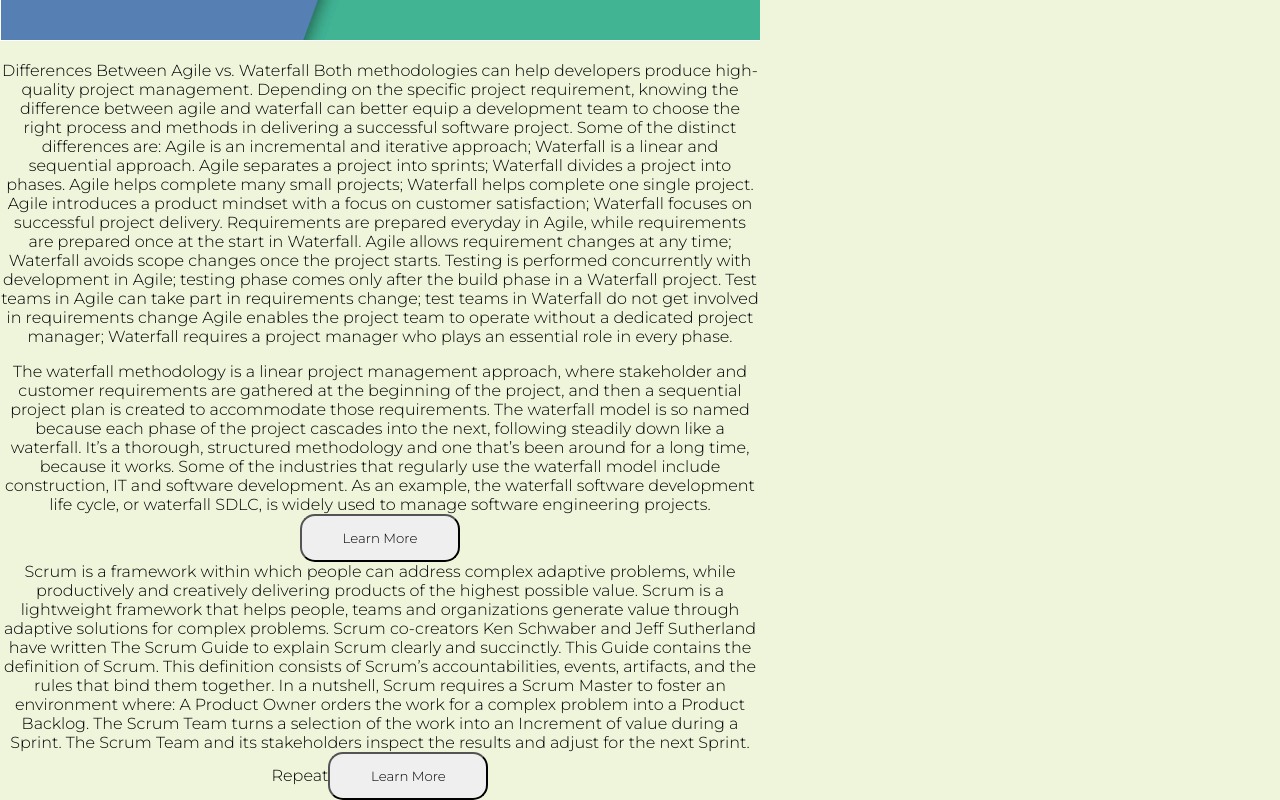
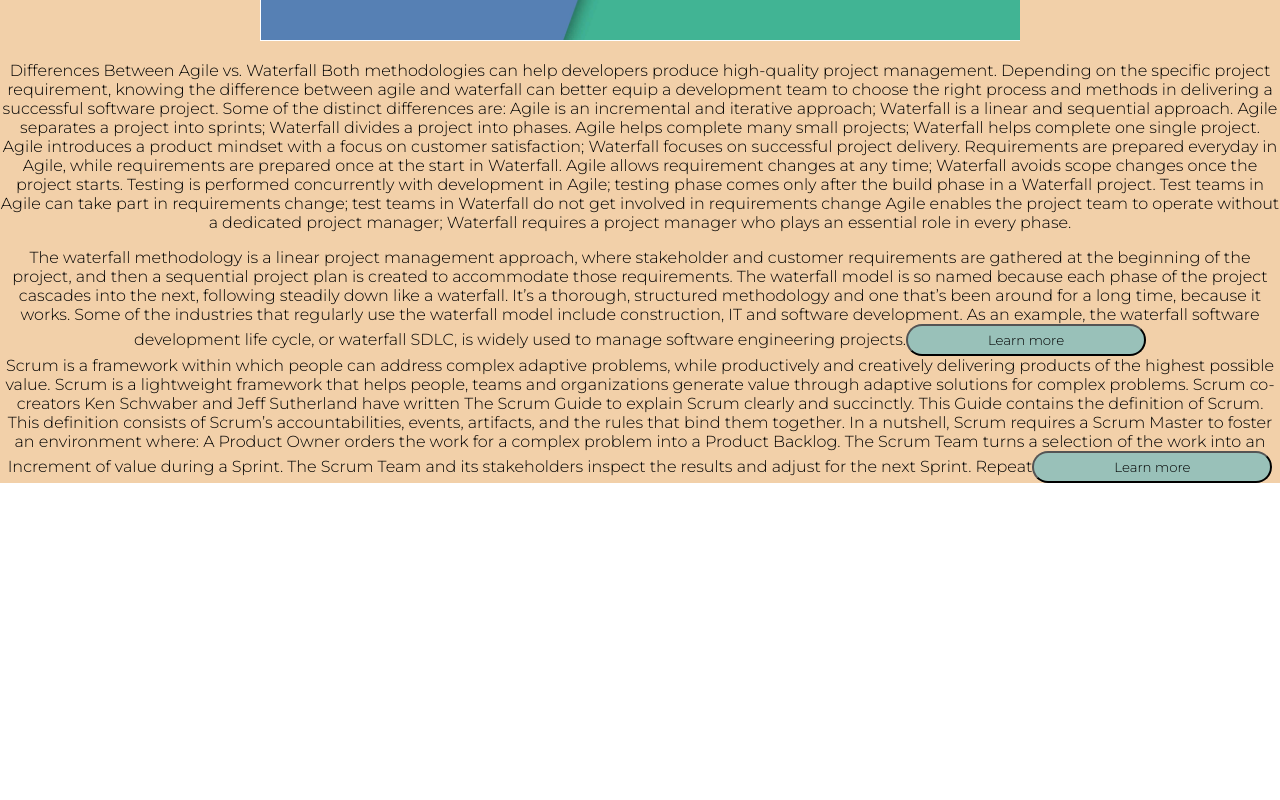
Before and after one commit to Hmac1921/inlamning-agila-metod, a React (Create React App) app: page / in a window 1280 px wide. Shown: the part 476-1276 px from the top of the page. After the commit the page ends 959 px from the top, so only its background shows below. Built offline with nearby package versions, Linux system fonts and the light colour scheme.

Commit message:
#11 and #12 issues fixed

```diff
--- a/src/App.css
+++ b/src/App.css
@@ -3,19 +3,3 @@
 * {
   font-family: 'Montserrat', sans-serif;
 }
-
-.App {
-  min-width: 100vw;
-  min-height: 100vh;
-  text-align: center;
-  background-color: #EEF5DB;
-  display: grid;
-  grid-template-columns: repeat(4, 1fr);
-}
-
-button {
-  width: 10rem;
-  height: 3rem;
-  border-radius: 15px;
-
-}
--- a/src/App.js
+++ b/src/App.js
@@ -16,7 +16,17 @@ function App() {
             <Route path='/waterfall' element={<Waterfall />}></Route>
           </Routes>
         </main>
-        <footer>
+
+      </div>
+    </Router>
+  );
+}
+
+export default App;
+
+/*
+
+    <footer>
           <nav>
             <Link to={"/"}> Start // </Link>
             <Link to={"/agile"}> Agile // </Link>
@@ -24,9 +34,4 @@ function App() {
 
           </nav>
         </footer>
-      </div>
-    </Router>
-  );
-}
-
-export default App;
+*/
--- a/src/pages/Agile.module.css
+++ b/src/pages/Agile.module.css
@@ -0,0 +1,3 @@
+.outer {
+    background-color: #D88C9A;
+}
--- a/src/pages/Start.jsx
+++ b/src/pages/Start.jsx
@@ -1,11 +1,15 @@
 import image from '../img/avsw.png'
+import styles from '../pages/Start.module.css'
+import { Link } from 'react-router-dom'
 
 function Start() {
     return (
-        <article>
-            <section className={'header'}>
+        <article className={styles.header}>
+            <section className={styles.headerItems} >
+
                 <h1>Welcome to the agile and waterfall methodologies resource</h1>
                 <img src={image} alt="agile vs waterfall diagram" />
+
                 <p>Differences Between Agile vs. Waterfall
                     Both methodologies can help developers produce high-quality project management. Depending on the specific project requirement, knowing the difference between agile and waterfall can better equip a development team to choose the right process and methods in delivering a successful software project. Some of the distinct differences are:
 
@@ -18,15 +22,16 @@ function Start() {
                     Testing is performed concurrently with development in Agile; testing phase comes only after the build phase in a Waterfall project.
                     Test teams in Agile can take part in requirements change; test teams in Waterfall do not get involved in requirements change
                     Agile enables the project team to operate without a dedicated project manager; Waterfall requires a project manager who plays an essential role in every phase.</p>
+
             </section>
-            <article>
-                <section>
+
+            <section className={styles.waterfallInfo}>
                 The waterfall methodology is a linear project management approach, where stakeholder and customer requirements are gathered at the beginning of the project, and then a sequential project plan is created to accommodate those requirements. The waterfall model is so named because each phase of the project cascades into the next, following steadily down like a waterfall.
 
                 It’s a thorough, structured methodology and one that’s been around for a long time, because it works. Some of the industries that regularly use the waterfall model include construction, IT and software development. As an example, the waterfall software development life cycle, or waterfall SDLC, is widely used to manage software engineering projects.
-                    <button>Learn More</button>
+                <Link to={"/waterfall"}><input className={styles.button} type="button" value="Learn more" /> </Link>
             </section>
-                <section>
+            <section className={styles.agileInfo}>
                 Scrum is a framework within which people can address complex adaptive problems, while productively and creatively delivering products of the highest possible value.
 
                 Scrum is a lightweight framework that helps people, teams and organizations generate value through adaptive solutions for complex problems. Scrum co-creators Ken Schwaber and Jeff Sutherland have written The Scrum Guide to explain Scrum clearly and succinctly.  This Guide contains the definition of Scrum. This definition consists of Scrum’s accountabilities, events, artifacts, and the rules that bind them together.
@@ -37,9 +42,9 @@ function Start() {
                 The Scrum Team turns a selection of the work into an Increment of value during a Sprint.
                 The Scrum Team and its stakeholders inspect the results and adjust for the next Sprint.
                 Repeat
-                    <button>Learn More</button>
+                <Link to={"/agile"}><input className={styles.button} type="button" value="Learn more" /> </Link>
             </section>
-            </article>
+
         </article>
     );
 }
--- a/src/pages/Start.module.css
+++ b/src/pages/Start.module.css
@@ -0,0 +1,32 @@
+.headerItems {
+    grid-column: 1/ 5;
+    grid-row: 1/1;
+}
+
+.agileInfo {
+    grid-column: 1/5;
+    grid-row: 2/2;
+}
+
+.waterfallInfo {
+    grid-column: 1/5;
+    grid-row: 3/3;
+}
+
+.header {
+    min-width: 100vw;
+    min-height: 100vh;
+    text-align: center;
+    background-color: #F2D0A9;
+    display: flex;
+    flex-direction: column;
+
+
+}
+
+.button {
+    width: 15rem;
+    height: 2rem;
+    border-radius: 25px;
+    background-color: #99C1B9;
+}
--- a/src/pages/waterfall.jsx
+++ b/src/pages/waterfall.jsx
@@ -1,7 +1,95 @@
+import image from '../img/whatis-waterfall_model.png'
+import styles from '../pages/waterfall.module.css'
+
 function Waterfall() {
     return (
-        <article>
-            <h1>Waterfall page</h1>
+        <article className={styles.outer}>
+            <h1>Waterfall method</h1>
+            <p>The Waterfall Model was the first Process Model to be introduced. <br /><br /> It is also referred to as a linear-sequential life cycle model. It is very simple to understand and use. In a waterfall model, each phase must be completed before the next phase can begin and there is no overlapping in the phases.<br /><br />
+
+                The Waterfall model is the earliest SDLC approach that was used for software development.<br /><br />
+
+                The waterfall Model illustrates the software development process in a linear sequential flow. This means that any phase in the development process begins only if the previous phase is complete. In this waterfall model, the phases do not overlap.<br /><br /></p>
+            <img className={styles.graphic} src={image} alt="waterfall image" />
+
+            <p>The sequential phases in Waterfall model are −<br /><br />
+
+                Requirement Gathering and analysis − All possible requirements of the system to be developed are captured in this phase and documented in a requirement specification document.<br /><br />
+
+                System Design − The requirement specifications from first phase are studied in this phase and the system design is prepared. This system design helps in specifying hardware and system requirements and helps in defining the overall system architecture.<br /><br />
+
+                Implementation − With inputs from the system design, the system is first developed in small programs called units, which are integrated in the next phase. Each unit is developed and tested for its functionality, which is referred to as Unit Testing.<br /><br />
+
+                Integration and Testing − All the units developed in the implementation phase are integrated into a system after testing of each unit. Post integration the entire system is tested for any faults and failures.<br /><br />
+
+                Deployment of system − Once the functional and non-functional testing is done; the product is deployed in the customer environment or released into the market.<br /><br />
+
+                Maintenance − There are some issues which come up in the client environment. To fix those issues, patches are released. Also to enhance the product some better versions are released. Maintenance is done to deliver these changes in the customer environment.<br /><br />
+
+                All these phases are cascaded to each other in which progress is seen as flowing steadily downwards (like a waterfall) through the phases. The next phase is started only after the defined set of goals are achieved for previous phase and it is signed off, so the name "Waterfall Model". In this model, phases do not overlap.<br /><br />
+
+                Waterfall Model - Application
+                Every software developed is different and requires a suitable SDLC approach to be followed based on the internal and external factors. Some situations where the use of Waterfall model is most appropriate are −<br /><br />
+
+                Requirements are very well documented, clear and fixed.<br /><br />
+
+                Product definition is stable.<br /><br />
+
+                Technology is understood and is not dynamic.<br /><br />
+
+                There are no ambiguous requirements.<br /><br />
+
+                Ample resources with required expertise are available to support the product.<br /><br />
+
+                The project is short.</p>
+            <section>
+                <h2>Pros and Cons</h2>
+                <p>Waterfall Model - Pros<br /><br />
+                    The advantages of waterfall development are that it allows for departmentalization and control. A schedule can be set with deadlines for each stage of development and a product can proceed through the development process model phases one by one.<br /><br />
+
+                    Development moves from concept, through design, implementation, testing, installation, troubleshooting, and ends up at operation and maintenance. Each phase of development proceeds in strict order.<br /><br />
+
+                    Some of the major advantages of the Waterfall Model are as follows −<br /><br />
+
+                    Simple and easy to understand and use<br /><br />
+
+                    Easy to manage due to the rigidity of the model. Each phase has specific deliverables and a review process.<br /><br />
+
+                    Phases are processed and completed one at a time.<br /><br />
+
+                    Works well for smaller projects where requirements are very well understood.<br /><br />
+
+                    Clearly defined stages.<br /><br />
+
+                    Well understood milestones.<br /><br />
+
+                    Easy to arrange tasks.<br /><br />
+
+                    Process and results are well documented.<br /><br />
+
+                    Waterfall Model - Cons<br /><br />
+                    The disadvantage of waterfall development is that it does not allow much reflection or revision. Once an application is in the testing stage, it is very difficult to go back and change something that was not well-documented or thought upon in the concept stage.<br /><br />
+
+                    The major disadvantages of the Waterfall Model are as follows −<br /><br />
+
+                    No working software is produced until late during the life cycle.<br /><br />
+
+                    High amounts of risk and uncertainty.<br /><br />
+
+                    Not a good model for complex and object-oriented projects.<br /><br />
+
+                    Poor model for long and ongoing projects.<br /><br />
+
+                    Not suitable for the projects where requirements are at a moderate to high risk of changing. So, risk and uncertainty is high with this process model.<br /><br />
+
+                    It is difficult to measure progress within stages.<br /><br />
+
+                    Cannot accommodate changing requirements.<br /><br />
+
+                    Adjusting scope during the life cycle can end a project.<br /><br />
+
+                    Integration is done as a "big-bang. at the very end, which doesn't allow identifying any technological or business bottleneck or challenges early.</p>
+            </section>
         </article>
     );
 }
--- a/src/pages/waterfall.module.css
+++ b/src/pages/waterfall.module.css
@@ -0,0 +1,9 @@
+.outer {
+    background-color: #8E7DBE;
+    display: flex;
+    flex-direction: column;
+}
+
+.graphic {
+    width: 20rem;
+}
```
Lines whose indentation alone changed are shown as unchanged.
